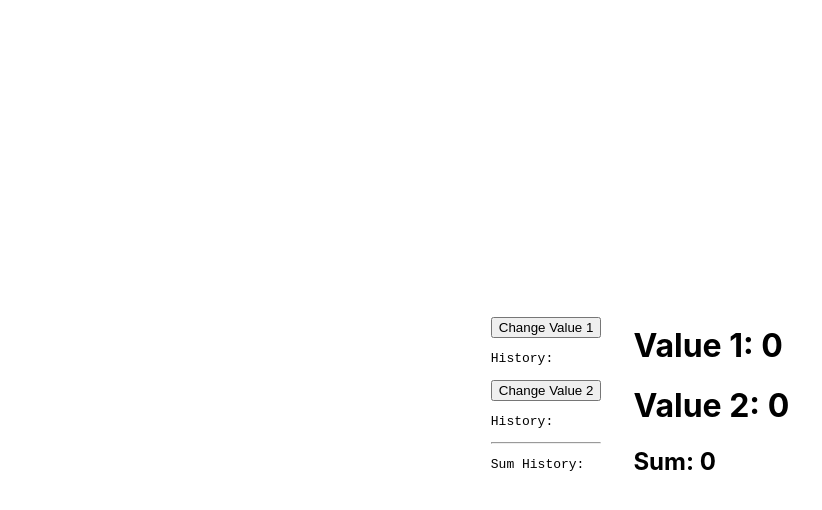
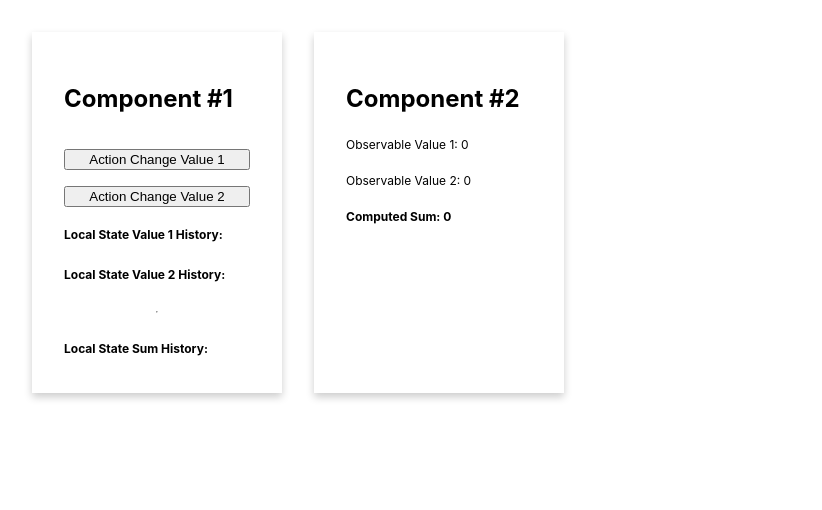
Before and after one commit to hsankalp/MVVM-Pattern-MobX, a Next.js app: page /pattern in a window 1280 px wide. Shown: the top 510 px of the page, without its empty margins (0-822 px from the left). Built offline with nearby package versions, Linux system fonts and the light colour scheme.

Commit message:
Added styled components

```diff
--- a/components/History/View.tsx
+++ b/components/History/View.tsx
@@ -2,10 +2,27 @@ import React, { FC } from "react";
 
 import ViewModel from "./ViewModel";
 import { observer } from "mobx-react";
+import styled from "styled-components";
 
 interface Props {
   viewModel: ViewModel;
 }
+
+const Container = styled.div`
+  width: 250px;
+  box-shadow: 0 4px 8px 0 rgba(0, 0, 0, 0.2);
+  padding: 32px;
+  display: flex;
+  flex-direction: column;
+  gap: 16px;
+`;
+
+const Values = styled.p`
+  margin: 0;
+  font-size: 12px;
+  line-height: 24px;
+  word-wrap: break-word;
+`;
 
 const HistoryView: FC<Props> = ({ viewModel }) => {
   const {
@@ -14,20 +31,31 @@ const HistoryView: FC<Props> = ({ viewModel }) => {
     handleChangeVal2,
     value2History,
     sumHistory,
+    formatValue,
   } = viewModel;
 
   const handleClickValue1 = (): void => handleChangeVal1();
   const handleClickValue2 = (): void => handleChangeVal2();
 
   return (
-    <div>
-      <button onClick={handleClickValue1}>Change Value 1</button>
-      <pre>History: {String(value1History)}</pre>
-      <button onClick={handleClickValue2}>Change Value 2</button>
-      <pre>History: {String(value2History)}</pre>
+    <Container>
+      <h2>Component #1</h2>
+      <button onClick={handleClickValue1}>Action Change Value 1</button>
+      <button onClick={handleClickValue2}>Action Change Value 2</button>
+      <Values>
+        <strong>Local State Value 1 History:</strong>
+        <br /> {formatValue(value1History)}
+      </Values>
+      <Values>
+        <strong>Local State Value 2 History:</strong>
+        <br /> {formatValue(value2History)}
+      </Values>
       <hr></hr>
-      <pre>Sum History: {String(sumHistory)}</pre>
-    </div>
+      <Values>
+        <strong>Local State Sum History:</strong>
+        <br /> {formatValue(sumHistory)}
+      </Values>
+    </Container>
   );
 };
 
--- a/components/History/ViewModel.ts
+++ b/components/History/ViewModel.ts
@@ -18,6 +18,10 @@ class ViewModel {
     });
   }
 
+  formatValue(value: number[]): string {
+    return value.join(", ");
+  }
+
   handleChangeVal1 = (): void => {
     this.store.changeValue1();
     this.value1History.push(this.store.value1);
--- a/components/Result/View.tsx
+++ b/components/Result/View.tsx
@@ -1,20 +1,36 @@
 import React, { FC } from "react";
 import { Store } from "../../pages/store/store";
 import { observer } from "mobx-react";
+import styled from "styled-components";
 
 interface Props {
   store: Store;
 }
 
+const Container = styled.div`
+  width: 250px;
+  box-shadow: 0 4px 8px 0 rgba(0, 0, 0, 0.2);
+  padding: 32px;
+  word-break: break-all;
+`;
+
+const Values = styled.p`
+  font-size: 12px;
+  line-height: 24px;
+`;
+
 const ResultView: FC<Props> = ({ store }) => {
   const { value1, value2, sum } = store;
 
   return (
-    <div>
-      <h1>Value 1: {value1}</h1>
-      <h1>Value 2: {value2}</h1>
-      <h2>Sum: {sum}</h2>
-    </div>
+    <Container>
+      <h2>Component #2</h2>
+      <Values>Observable Value 1: {value1}</Values>
+      <Values>Observable Value 2: {value2}</Values>
+      <Values>
+        <strong>Computed Sum: {sum}</strong>
+      </Values>
+    </Container>
   );
 };
 
--- a/package.json
+++ b/package.json
@@ -18,6 +18,7 @@
   "devDependencies": {
     "@types/node": "^14.14.22",
     "@types/react": "^17.0.0",
+    "babel-plugin-styled-components": "^1.12.0",
     "typescript": "^4.1.3"
   }
 }
--- a/pages/pattern.js
+++ b/pages/pattern.js
@@ -1,23 +1,32 @@
 import Head from "next/head";
-import styles from "../styles/Home.module.css";
 import Pattern from "../components/History/index";
 import Result from "../components/Result/index";
 import { Store, Context } from "../pages/store/store";
+import styled from "styled-components";
 
 export default function Home() {
   const store = new Store();
 
+  const Container = styled.div`
+    display: flex;
+    flex-wrap: wrap;
+    margin: 32px;
+    gap: 32px;
+  `;
+
   return (
-    <div className={styles.container}>
+    <div>
       <Head>
         <title>MVVM w/ MobX</title>
         <link rel="icon" href="/favicon.ico" />
       </Head>
 
-      <main className={styles.main}>
+      <main>
         <Context.Provider value={store}>
-          <Pattern />
-          <Result />
+          <Container>
+            <Pattern />
+            <Result />
+          </Container>
         </Context.Provider>
       </main>
     </div>
--- a/styles/Home.module.css
+++ /dev/null
@@ -1,18 +0,0 @@
-.container {
-  min-height: 100vh;
-  padding: 0 0.5rem;
-  display: flex;
-  flex-direction: column;
-  justify-content: center;
-  align-items: center;
-}
-
-.main {
-  padding: 5rem 0;
-  flex: 1;
-  display: flex;
-  gap: 32px;
-  flex-direction: row;
-  justify-content: center;
-  align-items: center;
-}
```
Also changed, not shown: 1 other file (tests, documents, lock files or other folders).
